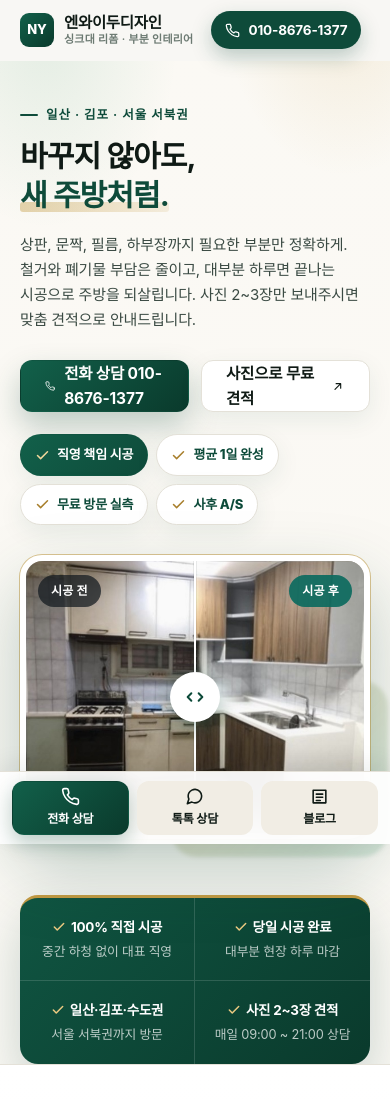
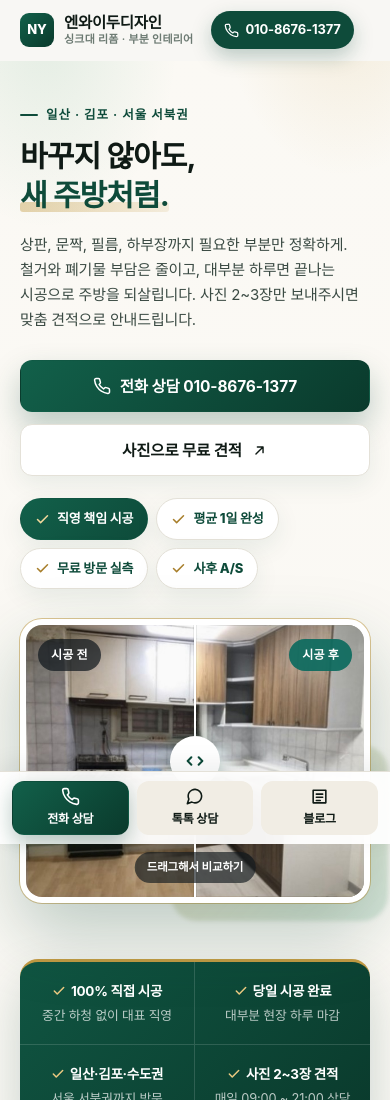
Before and after one commit to david4862/david4862.github.io, a plain HTML site: page index.html in a window 390 px wide. Shown: the top 1100 px of the page. Drawn offline with Linux system fonts and the light colour scheme.

Commit message:
모바일: 전화 버튼 줄바꿈 정리

```diff
--- a/index.html
+++ b/index.html
@@ -79,12 +79,12 @@ p{margin:0}
 .nav{margin-left:auto;display:flex;gap:26px;font-size:14.5px;font-weight:600;color:var(--ink-2)}
 .nav a:hover{color:var(--accent)}
 .header-cta{
-  display:inline-flex;align-items:center;gap:8px;height:40px;padding:0 16px;border-radius:999px;
+  display:inline-flex;align-items:center;gap:8px;height:40px;padding:0 16px;border-radius:999px;white-space:nowrap;
   background:var(--accent);color:#fff;font-weight:700;font-size:14px;
   box-shadow:0 8px 20px rgba(14,75,58,.26);
 }
 .header-cta:hover{background:var(--accent-2)}
-@media (max-width:900px){.nav{display:none}.site-header .wrap{height:60px}.header-cta{height:38px;padding:0 14px;font-size:13.5px}}
+@media (max-width:900px){.nav{display:none}.site-header .wrap{height:60px}.header-cta{height:38px;padding:0 13px;font-size:13px;gap:6px}}
 
 /* ===== hero ===== */
 .hero{position:relative;overflow:hidden;padding:64px 0 0}
@@ -167,7 +167,7 @@ p{margin:0}
   .hero{padding-top:36px}
   .hero .wrap{grid-template-columns:1fr;gap:30px}
   .hero-copy h1{margin-top:12px}
-  .hero-actions .btn{flex:1 1 46%}
+  .hero-actions .btn{flex:1 1 100%}
   .hero-strip ul{grid-template-columns:repeat(2,1fr)}
   .hero-strip li:nth-child(2n){border-right:0}
   .hero-strip li:nth-child(-n+2){border-bottom:1px solid rgba(255,255,255,.14)}
```
